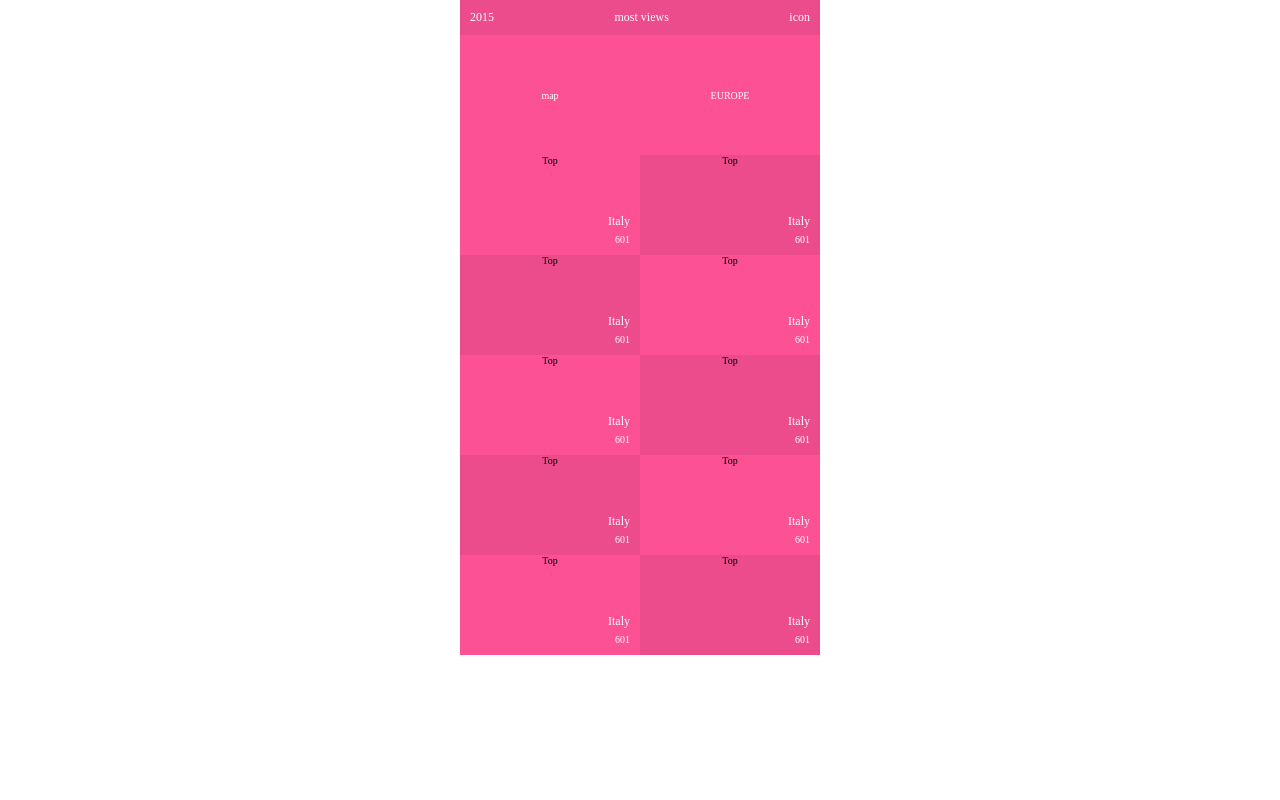
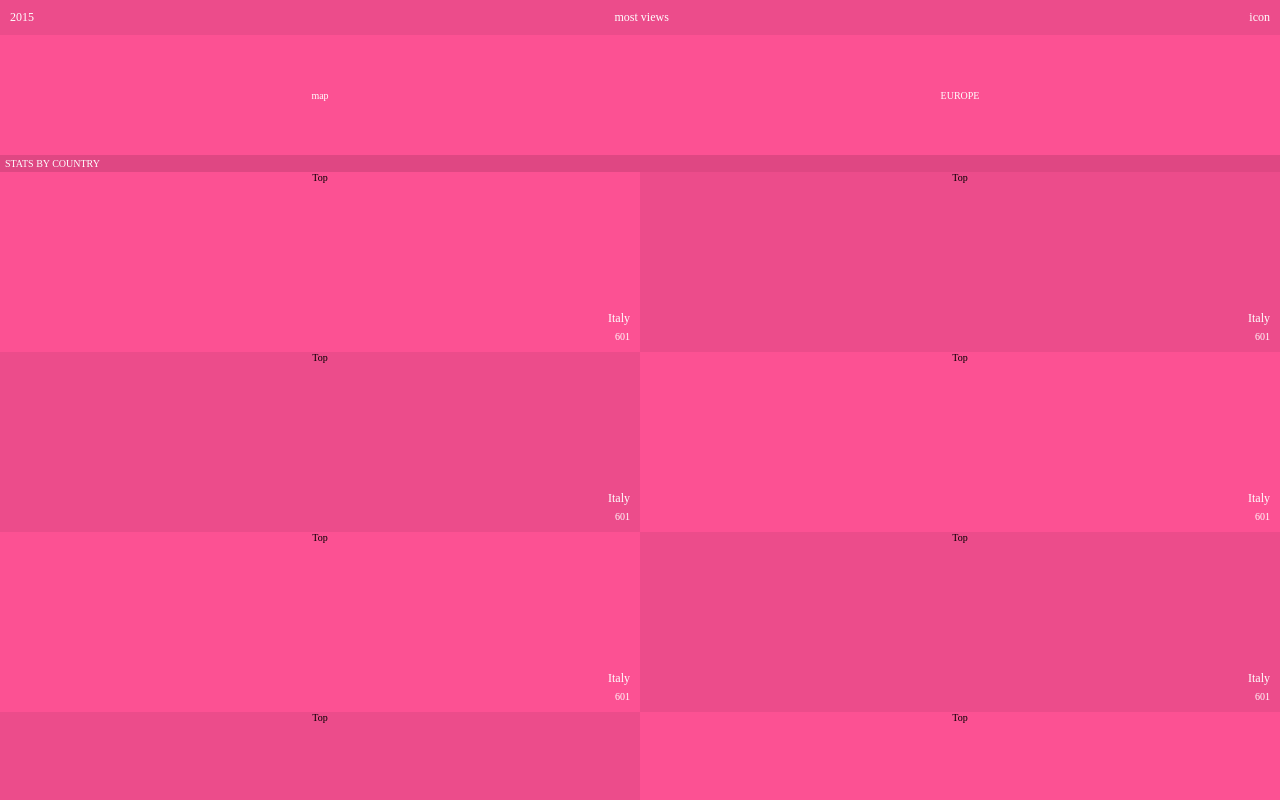
Before and after one commit to HabibPayenda/Countries, a React (Create React App) app: page / in a window 1280 px wide. Shown: the top 800 px of the page. Built offline with nearby package versions, Linux system fonts and the light colour scheme.

Commit message:
Fixes styles for Home screen.

```diff
--- a/src/index.css
+++ b/src/index.css
@@ -1,6 +1,7 @@
 :root {
   --color-pink-dark: #ec4c8b;
   --color-pink-light: #fc5193;
+  --color-pink-mid: #df4783;
   --color-white: #fff;
   --color-light: #fefefe;
 
@@ -25,7 +26,7 @@
 .homeScreen {
   display: flex;
   flex-direction: column;
-  width: 360px;
+  width: 100%;
 }
 
 .navbar {
@@ -62,6 +63,12 @@
   display: grid;
   width: 100%;
   grid-template-columns: repeat(2, 1fr);
+}
+
+.homeListTitle {
+  background-color: var(--color-pink-mid);
+  padding: 3px 5px;
+  color: var(--color-light);
 }
 
 .homeCard {
--- a/src/screens/HomeScreen/components/List.js
+++ b/src/screens/HomeScreen/components/List.js
@@ -32,9 +32,11 @@ function List() {
   const numberOfRows = Math.round(data.length / 2);
   let rows = '';
   for (let j = 0; j < numberOfRows; j += 1) {
-    rows += ' 10rem';
+    rows += ' 18rem';
   }
   return (
+    <>
+      <div className="homeListTitle">STATS BY COUNTRY</div>
       <div
         className="homeList"
         style={{
@@ -43,6 +45,7 @@ function List() {
       >
         {data}
       </div>
+    </>
   );
 }
 
```
Lines whose indentation alone changed are shown as unchanged.
